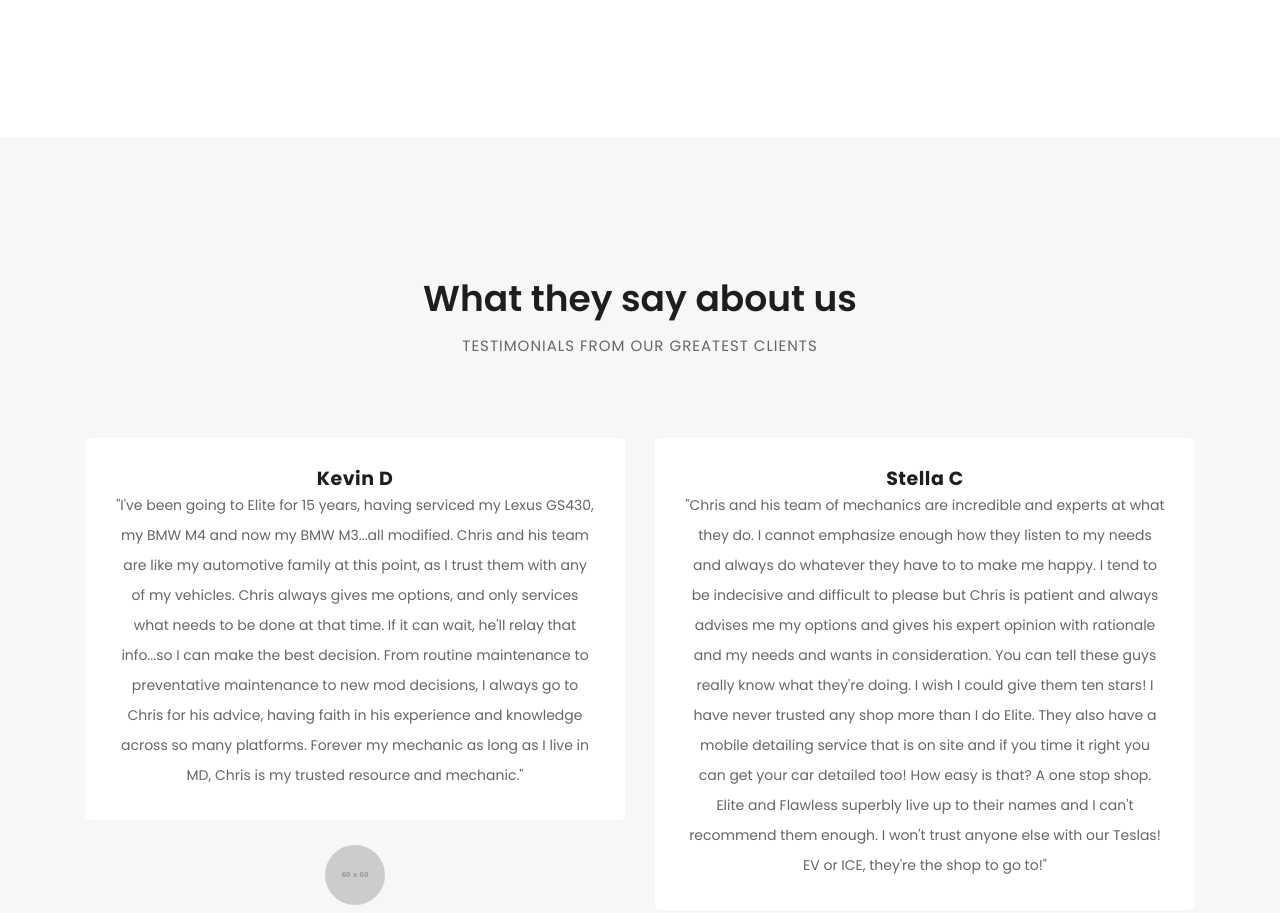
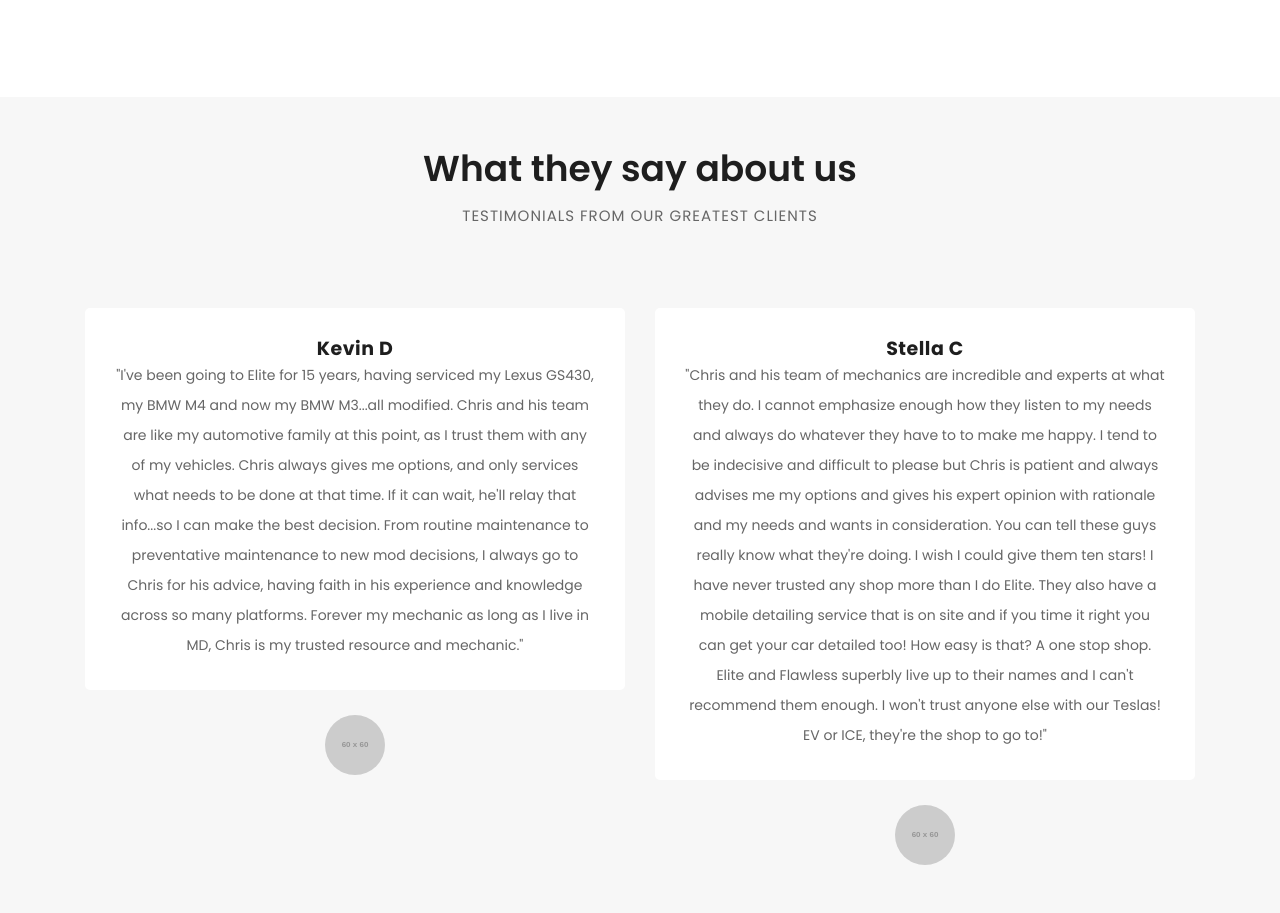
Before and after one commit to drewsv66/car-dealer-website-template-5_17, a plain HTML site: page index.html in a window 1280 px wide. Shown: the part 3167-4080 px from the top of the page. Drawn offline with Linux system fonts and the light colour scheme; placeholder pictures from the web are drawn by us.

Commit message:
Update margins
Update margins above and below what they say about us

```diff
--- a/assets/css/style.css
+++ b/assets/css/style.css
@@ -749,9 +749,9 @@ ul.slick-dots {
 }
 
 .testimonials {
-	margin-top: 140px;
+	margin-top: 100px;
 	background-color: #f7f7f7;
-	padding: 140px 0px;
+	padding: 50px 0px;
 }
 .testimonial-item .inner-content {
 	text-align: center;
```
